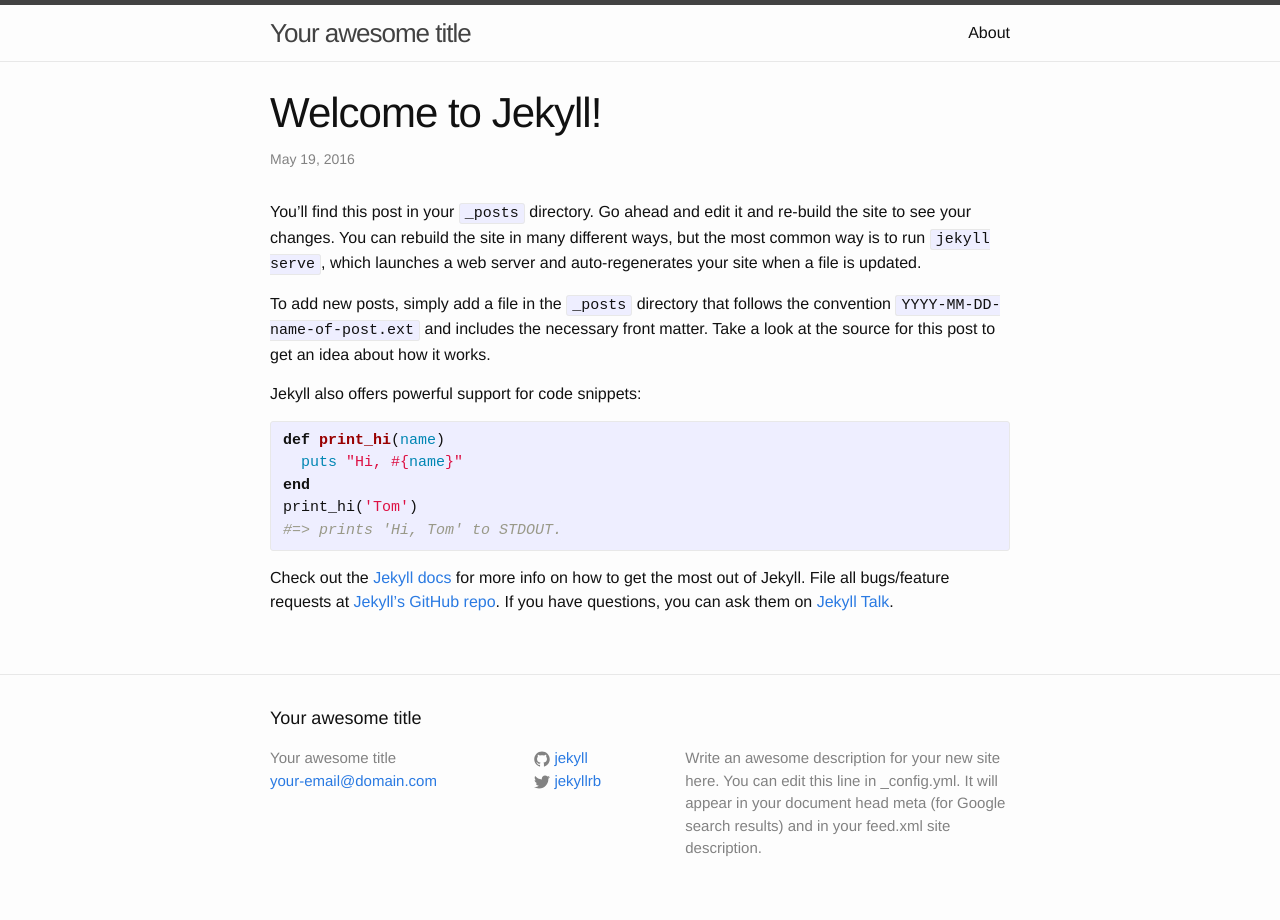
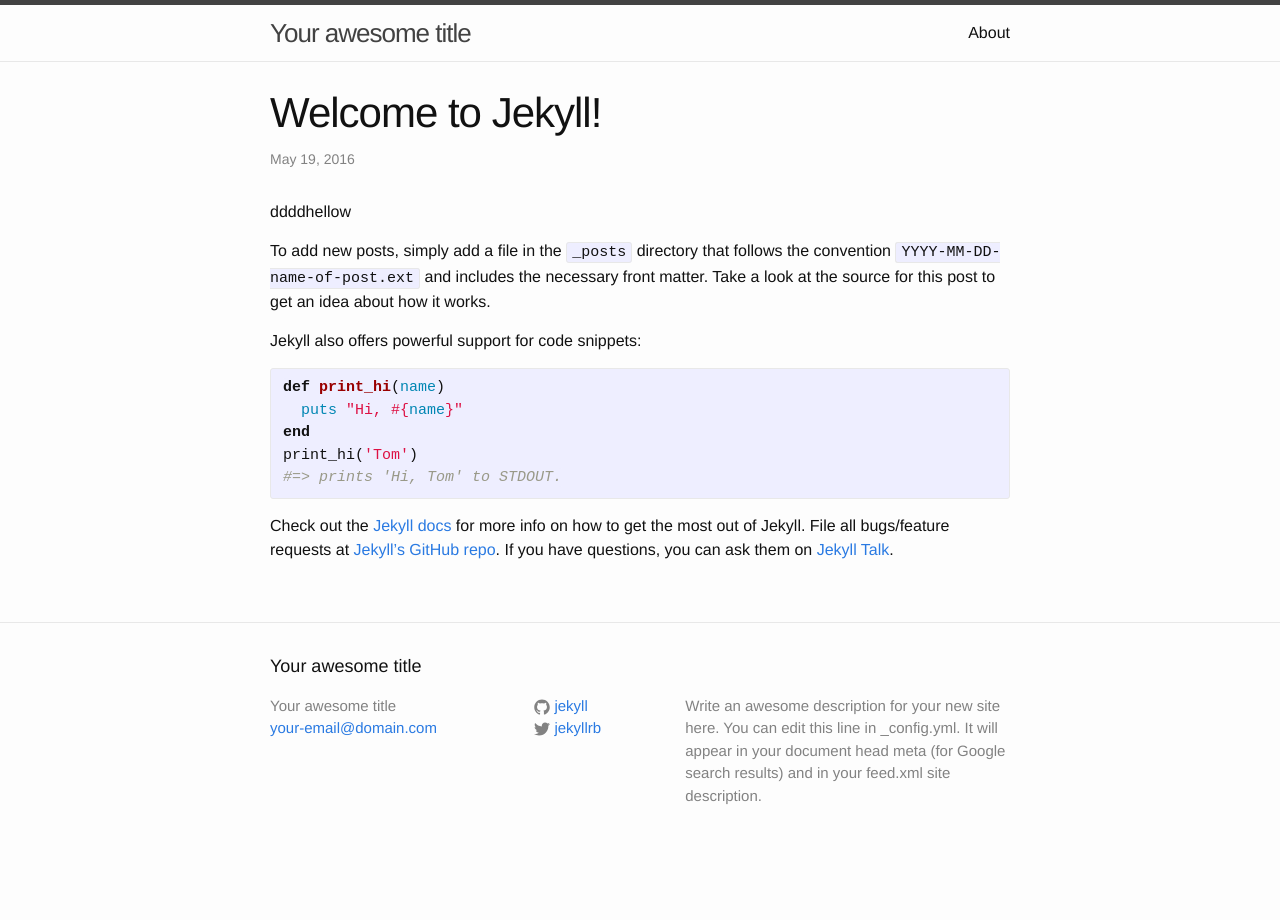
Before and after one commit to strawberryjamsea/hanyugyung.github.com, a Jekyll site: the page built from _posts/2016-05-19-welcome-to-jekyll.markdown, in a window 1280 px wide. Built offline with Jekyll 4.4.1, drawn with Linux system fonts in a browser that asks for light colours.

Commit message:
Update 2016-05-19-welcome-to-jekyll.markdown

```diff
--- a/_posts/2016-05-19-welcome-to-jekyll.markdown
+++ b/_posts/2016-05-19-welcome-to-jekyll.markdown
@@ -4,7 +4,7 @@
 date:   2016-05-19 15:35:08 +0900
 categories: jekyll update
 ---
-You’ll find this post in your `_posts` directory. Go ahead and edit it and re-build the site to see your changes. You can rebuild the site in many different ways, but the most common way is to run `jekyll serve`, which launches a web server and auto-regenerates your site when a file is updated.
+ddddhellow
 
 To add new posts, simply add a file in the `_posts` directory that follows the convention `YYYY-MM-DD-name-of-post.ext` and includes the necessary front matter. Take a look at the source for this post to get an idea about how it works.
 
```
